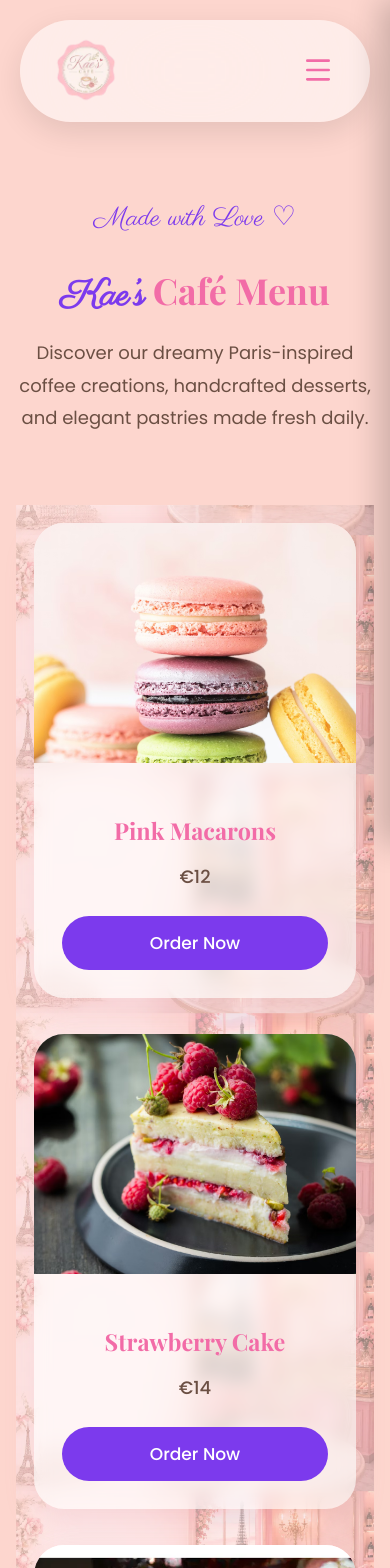
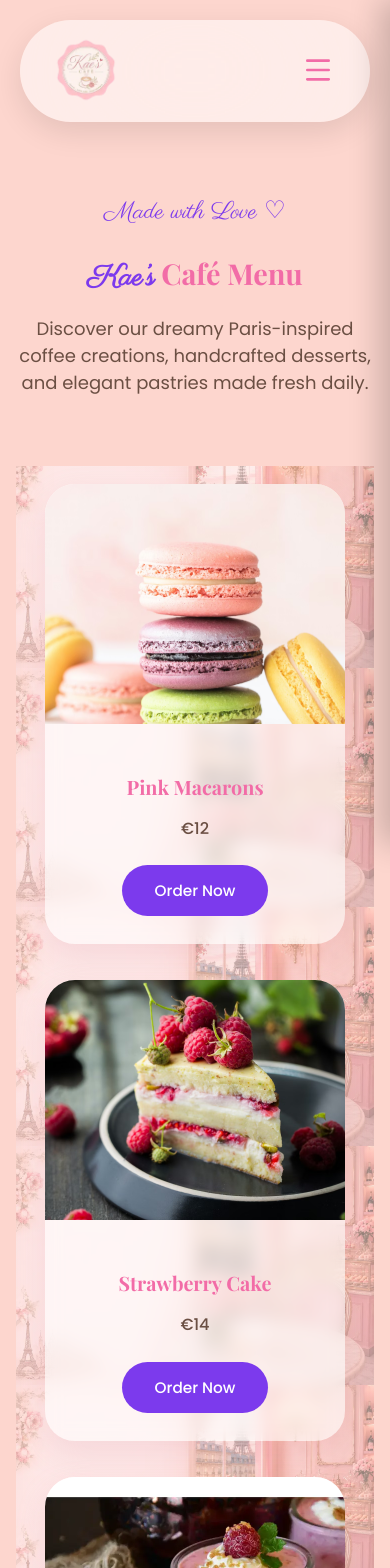
Before and after one commit to KunnikarB/kaes-cafe, a React (Vite) app: page /menu in a window 390 px wide. Shown: the top 1568 px of the page. Built offline with nearby package versions, Linux system fonts and the light colour scheme.

Commit message:
Update Footer

```diff
--- a/src/components/Footer.jsx
+++ b/src/components/Footer.jsx
@@ -6,6 +6,7 @@ const Footer = () => {
   return (
     <footer className="footer">
       <div className="footer-overlay">
+        <div>
           <div className="footer-container footer-card">
             <div className="footer-links">
               <h2>Quick Links</h2>
@@ -61,6 +62,8 @@ const Footer = () => {
             </p>
           </div>
         </div>
+
+      </div>
     </footer>
   );
 };
--- a/src/styles/Footer.css
+++ b/src/styles/Footer.css
@@ -14,25 +14,25 @@
 }
 
 .footer-overlay {
-  max-width: 1050px;
+  max-width: 800px;
   margin: auto;
   padding: 0 20px;
+  border: 3px solid #ffd9dd;
+  background: rgba(255, 255, 255, 0.55);
+  backdrop-filter: blur(48px);
+  border-radius: 32px;
+  margin-bottom: .5rem;
 }
 
 .footer-card {
-  background: rgba(255, 255, 255, 0.55);
-  backdrop-filter: blur(8px);
-  padding: 24px;
+  padding: 10px;
   border-radius: 24px;
-  box-shadow: 0 10px 30px rgba(214, 140, 160, 0.15);
 }
 
 .footer-container {
-  border: 3px solid #ffd9dd;
-  padding: 30px;
   text-align: left;
   display: flex;
-  justify-content: space-around;
+  justify-content: space-between;
   align-items: baseline
 }
 
@@ -41,6 +41,7 @@
   margin-right: 0.5rem;
 
 }
+
 .footer-brand {
   display: flex;
   align-items: center;
@@ -104,12 +105,11 @@
 }
 
 .footer-bottom {
-  padding: 25px 0;
   text-align: center;
 }
 
 .footer-bottom p {
-  display: inline;
+  width: 100%;
   padding: .7rem;
   border-radius: 32px;
   color: #fff;
@@ -135,7 +135,7 @@
   }
 
   .footer-overlay {
-  max-width: 400px;
+  max-width: 500px;
   margin: auto;
   padding: 0 20px;
 }
@@ -186,9 +186,9 @@
 
   .footer-bottom p {
     display: inline-block;
+    width: 100%;
     font-size: 0.8rem;
-    line-height: 1.6;
-    padding: 0.7rem 1rem;
+    padding: 0.7rem;
     border-radius: 15px;
   }
 }
--- a/src/styles/Hero.css
+++ b/src/styles/Hero.css
@@ -54,14 +54,14 @@
   font-size: 1.15rem;
   line-height: 2;
   color: var(--text-brown);
-  max-width: 400px;
+  max-width: 420px;
   margin-bottom: 40px;
   font-family: 'Poppins', sans-serif;
-  background: rgba(255, 255, 255, 0.55);
-  backdrop-filter: blur(1px);
+  background: rgba(255, 255, 255,0.6);
+  border: 1px solid var(--text-pink);
   padding: 22px;
-  border-radius: 24px;
-  box-shadow: 0 10px 30px rgba(215, 130, 150, 0.15);
+  border-radius: 14px;
+  box-shadow: var(--shadow);
   transition: all 0.3s ease;
 }
 
@@ -73,14 +73,14 @@
 }
 
 .feature-card {
-  max-width: 400px;
+  max-width: 420px;
   width: 100%;
   border: 1px solid var(--text-pink);
   backdrop-filter: blur(6px);
   padding: 22px;
   border-radius: 14px;
   background: rgba(255, 255, 255, 0.55);
-  backdrop-filter: blur(1px);
+  backdrop-filter: blur(100px);
   box-shadow: var(--shadow);
   overflow: hidden;
   transition: transform 0.2s ease, box-shadow 0.2s ease;
@@ -115,7 +115,7 @@
   height: 280px;
   object-fit: cover;
   border-radius: 16px;
-  margin-bottom: 15px;
+  margin-bottom: 25px;
 }
 
 /* card focus for keyboard users */
--- a/src/styles/Menu.css
+++ b/src/styles/Menu.css
@@ -49,15 +49,10 @@
 
 .menu-grid {
   display: grid;
-
-  grid-template-columns: repeat(auto-fit, minmax(280px, 320px));
-
+  grid-template-columns: repeat(auto-fit, minmax(280px, 1fr));
   justify-content: center;
-
-  gap: 35px;
-
+  gap: 20px;
   padding: 4rem;
-
   background:
     linear-gradient(
       rgba(255, 240, 245, 0.5),
@@ -96,7 +91,7 @@
 }
 
 .menu-card-content h2 {
-  font-size: 2rem;
+  font-size: 1.5rem;
   color: var(--text-pink);
   margin-bottom: 10px;
   font-family: "Playfair Display", serif;
@@ -104,7 +99,7 @@
 
 .menu-card-content p {
   color: var(--text-brown);
-  font-size: 1.2rem;
+  font-size: 1rem;
   font-weight: 500;
   margin-bottom: 24px;
   font-family: "Poppins", sans-serif;
@@ -117,7 +112,7 @@
   background: var(--accent);
   color: white;
   font-weight: 500;
-  font-size: 1rem;
+  font-size: .8rem;
   cursor: pointer;
   transition: 0.3s ease;
   font-family: "Poppins", sans-serif;
@@ -137,20 +132,18 @@
 
   .menu-grid {
     grid-template-columns: 1fr;
-
     justify-items: center;
-
     padding: 1rem;
     gap: 2rem;
   }
 
   .menu-card {
     width: 100%;
-    max-width: 340px;
+    max-width: 500px;
   }
 
   .menu-title {
-    font-size: 2rem;
+    font-size: 1.8rem;
   }
 
   .menu-subtitle {
@@ -159,7 +152,7 @@
 
   .menu-description {
     font-size: 1rem;
-    line-height: 1.8;
+    line-height: 1.5;
   }
 
   .menu-card img {
@@ -167,7 +160,7 @@
   }
 
   .menu-card-content h2 {
-    font-size: 1.3rem;
+    font-size: 1.2rem;
   }
 
   .menu-card-content p {
@@ -175,7 +168,42 @@
   }
 
   .menu-card-content button {
-    width: 100%;
-    font-size: 0.95rem;
+    width: 40%;
+    font-size: 0.9rem;
   }
 }
+
+@media (max-width: 425px) {
+
+  .menu-card {
+    width: 100%;
+    max-width: 300px;
+  }
+
+
+  .menu-title {
+    font-size: 1.6rem;
+  }
+
+  .menu-subtitle {
+    font-size: 1.35rem;
+  }
+
+  .menu-description {
+    font-size: 1rem;
+    line-height: 1.5;
+  }
+
+  .menu-card-content h2 {
+    font-size: 1.1rem;
+  }
+
+  .menu-card-content p {
+    font-size: .9rem;
+  }
+
+  .menu-card-content button {
+    width: 60%;
+    font-size: 0.85rem;
+  }
+}
```
Lines whose indentation alone changed are shown as unchanged.
